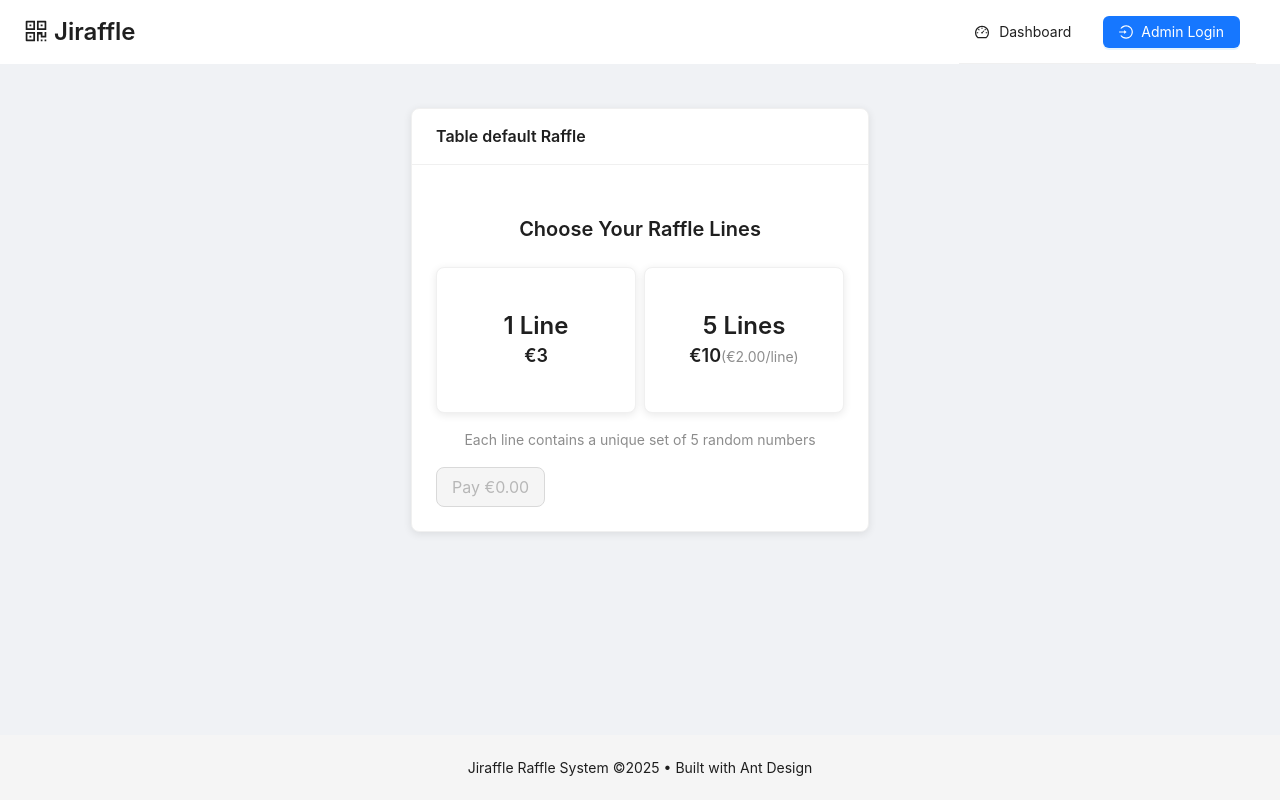
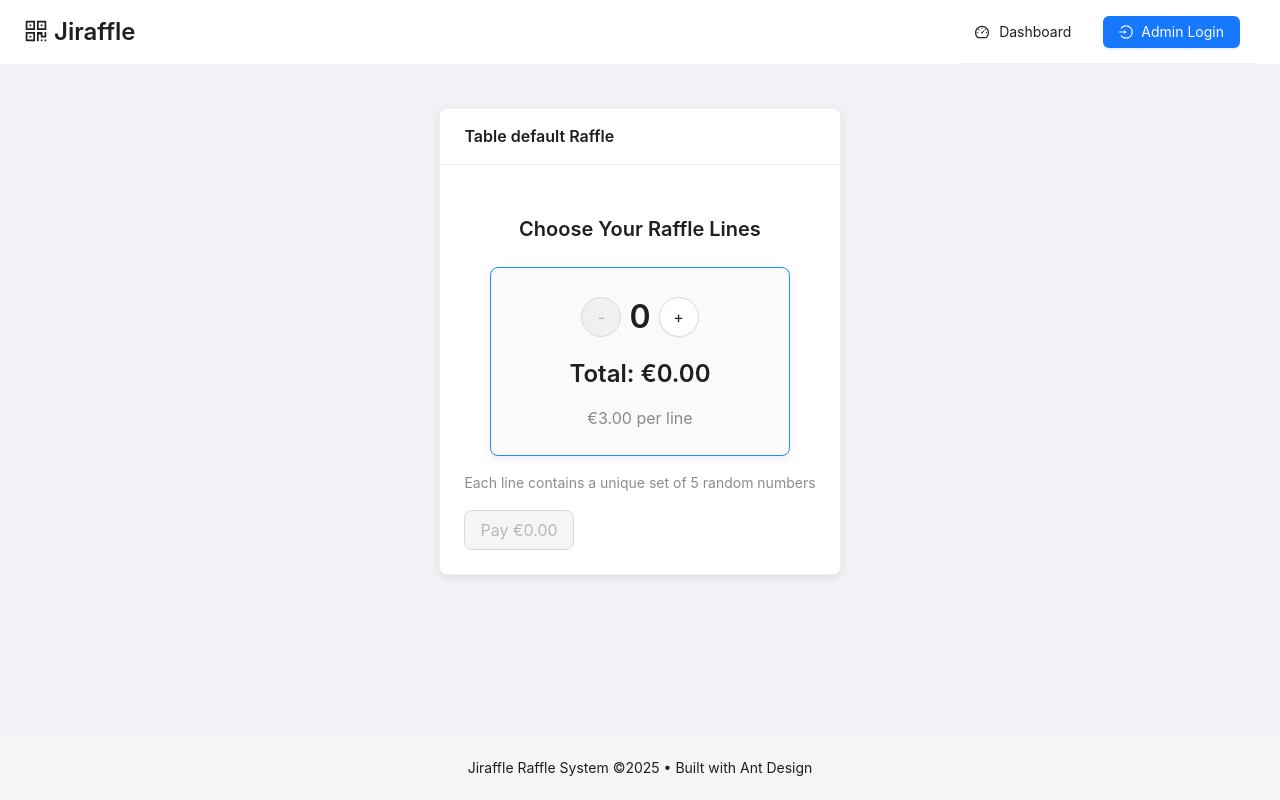
Before and after one commit to jconnolly94/Jiraffle, a React (Create React App) app in the folder client/: page / in a window 1280 px wide. Built offline with nearby package versions, Linux system fonts and the light colour scheme; no server answers.

Commit message:
refined ticket purchace and fixed purchace button placeholder

```diff
--- a/client/src/components/RaffleNumberGrid.tsx
+++ b/client/src/components/RaffleNumberGrid.tsx
@@ -6,15 +6,18 @@ interface LineSelectionProps {
   onSelectLines: (lines: number) => void;
 }
 
-/**
- * Allows selection of raffle lines with bulk pricing
- * €3 for 1 line or 5 lines for €10
- */
 const RaffleNumberGrid: React.FC<LineSelectionProps> = ({ selectedLines, onSelectLines }) => {
-  const pricingTiers = [
-    { lines: 1, price: 3, label: '1 Line - €3' },
-    { lines: 5, price: 10, label: '5 Lines - €10 (€2 each)' }
-  ];
+  // Pricing structure
+  const PRICE_PER_LINE = 3;
+  const BULK_LINE_COUNT = 5;
+  const BULK_PRICE_PER_LINE = 2;
+
+  const calculateTotal = (lines: number) =>
+    lines >= BULK_LINE_COUNT ? lines * BULK_PRICE_PER_LINE : lines * PRICE_PER_LINE;
+
+  const pricePerLine = selectedLines >= BULK_LINE_COUNT
+    ? BULK_PRICE_PER_LINE
+    : PRICE_PER_LINE;
 
   return (
     <div style={{ textAlign: 'center' }}>
@@ -22,38 +25,55 @@ const RaffleNumberGrid: React.FC<LineSelectionProps> = ({ selectedLines, onSelec
         Choose Your Raffle Lines
       </Typography.Title>
 
-      <Space wrap>
-        {pricingTiers.map((tier) => (
       <Card
-            key={tier.lines}
-            hoverable
         style={{
-              width: 200,
-              borderColor: selectedLines === tier.lines ? '#1890ff' : '#f0f0f0',
-              cursor: 'pointer'
+          width: 300,
+          margin: '0 auto',
+          borderColor: '#1890ff',
+          backgroundColor: '#fafafa'
         }}
-            onClick={() => onSelectLines(tier.lines)}
+        bodyStyle={{ padding: 24 }}
       >
-            <div style={{
-              border: `2px solid ${selectedLines === tier.lines ? '#1890ff' : 'transparent'}`,
-              padding: 16,
-              borderRadius: 8
-            }}>
+        <Space direction="vertical" size={16}>
+          <Space>
+            <Button
+              shape="circle"
+              size="large"
+              onClick={() => onSelectLines(Math.max(1, selectedLines - 1))}
+              disabled={selectedLines <= 1}
+            >
+              -
+            </Button>
+
+            <Typography.Text strong style={{ fontSize: 32, width: 60 }}>
+              {selectedLines}
+            </Typography.Text>
+
+            <Button
+              shape="circle"
+              size="large"
+              onClick={() => onSelectLines(selectedLines + 1)}
+            >
+              +
+            </Button>
+          </Space>
+
           <Typography.Title level={3} style={{ margin: 0 }}>
-                {tier.lines} {tier.lines > 1 ? 'Lines' : 'Line'}
+            Total: €{calculateTotal(selectedLines).toFixed(2)}
           </Typography.Title>
-              <Typography.Text strong style={{ fontSize: 18 }}>
-                €{tier.price}
+
+          <Typography.Text type="secondary" style={{ fontSize: 16 }}>
+            {selectedLines >= BULK_LINE_COUNT ? (
+              <>
+                <span style={{ textDecoration: 'line-through', opacity: 0.6 }}>€3.00</span>
+                {' '}€2.00 per line (bulk discount)
+              </>
+            ) : (
+              `€${PRICE_PER_LINE.toFixed(2)} per line`
+            )}
           </Typography.Text>
-              {tier.lines > 1 && (
-                <Typography.Text type="secondary">
-                  (€{(tier.price / tier.lines).toFixed(2)}/line)
-                </Typography.Text>
-              )}
-            </div>
+        </Space>
       </Card>
-        ))}
-      </Space>
 
       <Typography.Text type="secondary" style={{ display: 'block', marginTop: 16 }}>
         Each line contains a unique set of 5 random numbers
--- a/client/src/components/SumUpPaymentButton.tsx
+++ b/client/src/components/SumUpPaymentButton.tsx
@@ -3,46 +3,35 @@ import { Button } from 'antd';
 
 interface PaymentButtonProps {
   amount: number;     // in cents, e.g. 1000 for €10.00
-  numbers: number[];
+  lines: number;      // Changed from numbers to lines
   tableId: string;
 }
 
 const SumUpPaymentButton: React.FC<PaymentButtonProps> = ({
   amount,
-  numbers,
+  lines,            // Changed prop name
   tableId
 }) => {
 
-  // For demonstration, we'll just log the purchase info.
   const handleOpenSumUp = () => {
     console.log(`Initiating payment for table "${tableId}"...`);
-    console.log(`Selected numbers: ${numbers.join(', ')}`);
+    console.log(`Selected lines: ${lines}`);
     console.log(`Amount: €${(amount / 100).toFixed(2)}`);
 
-    // TODO: Insert your SumUp Checkout or Payment Link logic here.
-    // This might involve injecting an <iframe>, using sumup-checkout.js, or redirecting.
+    // Your payment integration logic here
   };
 
   return (
     <div>
-      {/*
-        1) If you're using a script-based approach, you might place the container here
-           for SumUp's web widget/iframe.
-        2) Or, if you want a dedicated button that triggers a SumUp popup/redirect,
-           you'd handle that in `handleOpenSumUp`.
-      */}
       <div id="sumup-widget-container" style={{ marginBottom: '1rem' }}>
-        {/*
-          Example: If SumUp’s web solution offers an embeddable iframe or script,
-          you can place that code here or dynamically inject it.
-        */}
+        {/* SumUp integration elements */}
       </div>
 
       <Button
         type="primary"
         size="large"
         onClick={handleOpenSumUp}
-        disabled={numbers.length === 0}
+        disabled={lines === 0}  // Changed condition to check lines
       >
         Pay €{(amount / 100).toFixed(2)}
       </Button>
--- a/client/src/pages/PurchasePage.tsx
+++ b/client/src/pages/PurchasePage.tsx
@@ -17,7 +17,9 @@ const PurchasePage: React.FC<PurchasePageProps> = ({ tableId }) => {
   // Keep track of which numbers have been chosen
   const [selectedNumbers, setSelectedNumbers] = useState<number[]>([]);
   const [selectedLines, setSelectedLines] = useState<number>(0);
-const totalAmount = selectedLines === 5 ? 10 : selectedLines * 3;
+const totalAmount = selectedLines >= 5
+  ? selectedLines * 2
+  : selectedLines * 3;
 
   return (
     <Card title={`Table ${tableId} Raffle`} style={{ margin: 20 }}>
@@ -30,12 +32,14 @@ const totalAmount = selectedLines === 5 ? 10 : selectedLines * 3;
   onSelectLines={setSelectedLines}
 />
 
-      {/* Payment button (e.g., €10 per ticket, or 1000 cents) */}
+      {/* Payment button (e.g., €10 per ticket, or 1000 cents) */
+      }
       <SumUpPaymentButton
-        amount={selectedNumbers.length * 1000}
-        numbers={selectedNumbers}
-        tableId={tableId ?? ''}
-      />
+
+  amount={totalAmount * 100}
+  lines={selectedLines}  // Changed prop name and value
+  tableId={tableId ?? ''}
+/>
     </Card>
   );
 };
```
Lines whose indentation alone changed are shown as unchanged.
